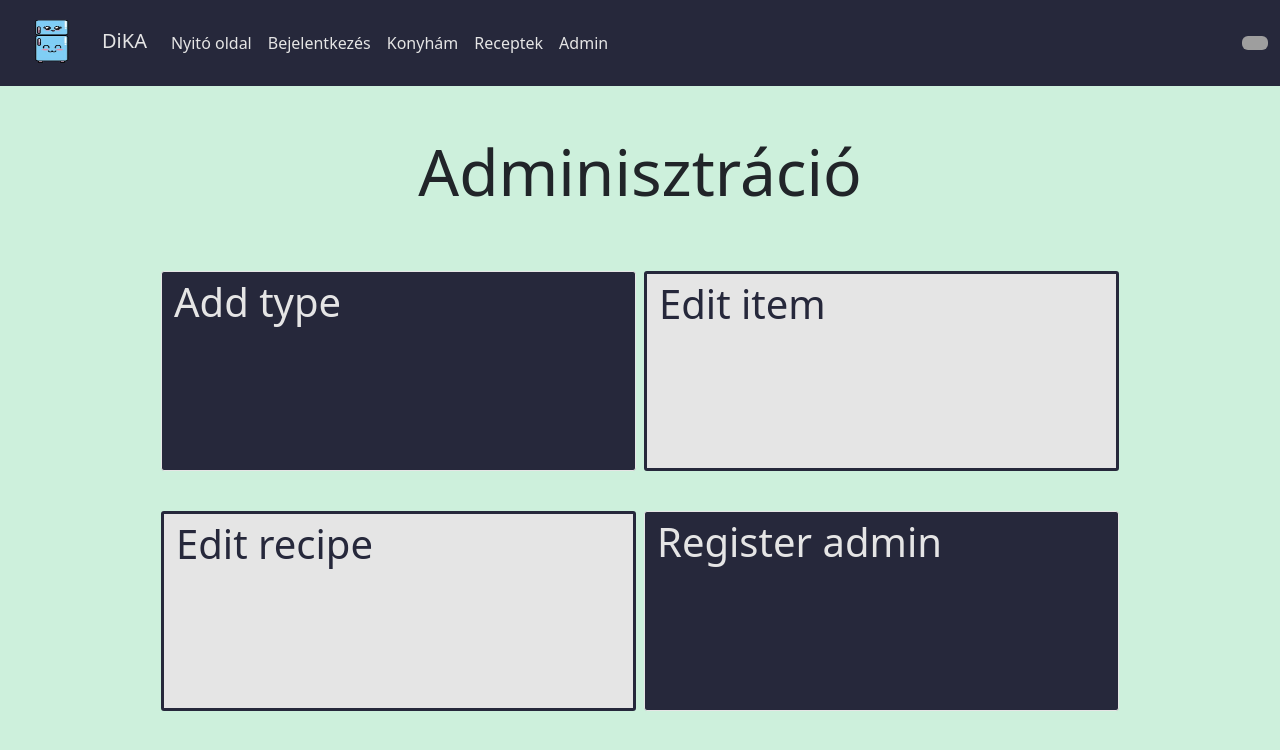
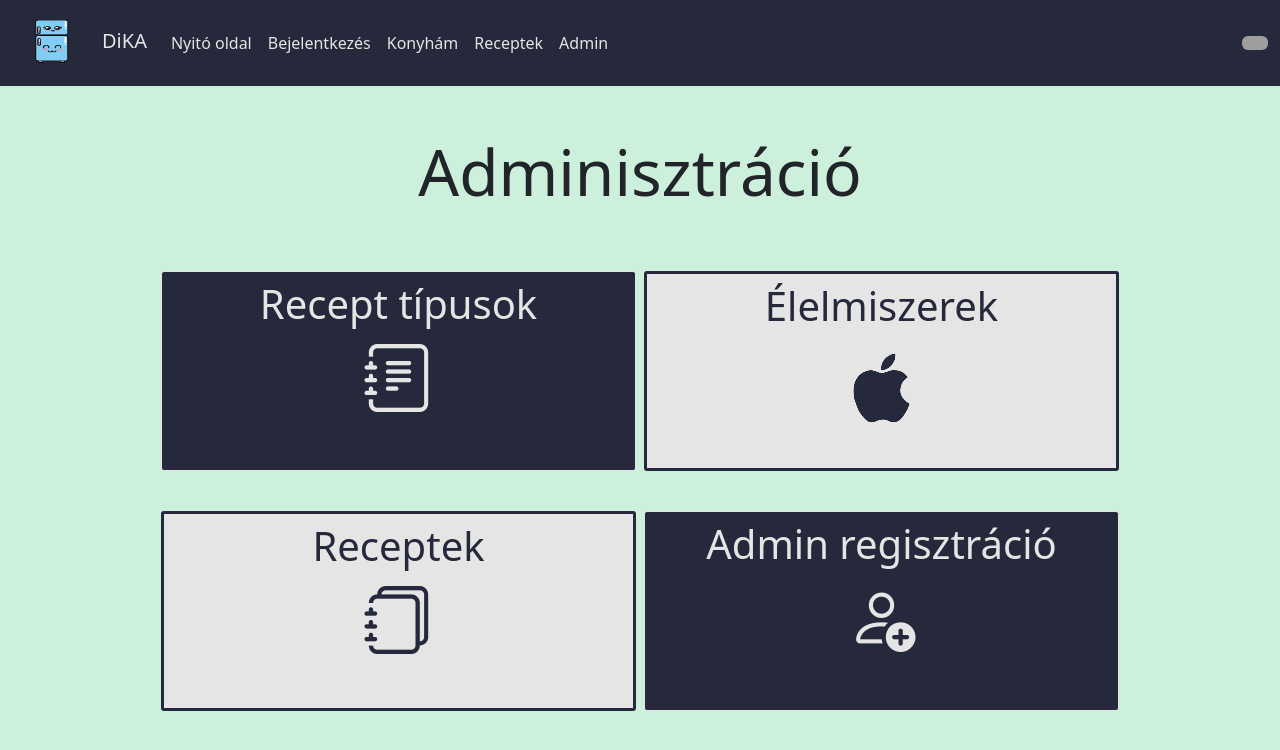
Before and after one commit to MeriLevente/Konyhai_Asszisztens_Projekt, a Vue app in the folder Frontend/: page /admin in a window 1280 px wide. Shown: the top 750 px of the page. Built offline with nearby package versions, Linux system fonts and the light colour scheme; no server answers; grey boxes are pictures that could not be loaded.

Commit message:
admin nav icons

```diff
--- a/Frontend/src/translations.ts
+++ b/Frontend/src/translations.ts
@@ -24,6 +24,10 @@ const i18n = createI18n({
 
             //AdminView
             admin_h1: "Adminisztráció",
+            edit_type: "Recept típusok",
+            admin_reg: "Admin regisztráció",
+            edit_recipes: "Receptek",
+            edit_items: "Élelmiszerek"
         },
         'en': {
             //HomeView
@@ -44,6 +48,10 @@ const i18n = createI18n({
 
             //AdminView
             admin_h1: "Administration",
+            edit_type: "Recipe types",
+            admin_reg: "Admin registration",
+            edit_recipes: "Recipes",
+            edit_items: "Items"
         }
     }
 });
--- a/Frontend/src/views/admin/AdminView.vue
+++ b/Frontend/src/views/admin/AdminView.vue
@@ -16,17 +16,21 @@
             <h1 class="display-3 text-center">{{t('admin_h1')}}</h1>
         </div>
         <div class="row row-content my-5 d-flex justify-content-center">
-            <div class="col-11 col-sm-5 admin-box-blue m-1" v-on:click="navigateToPage('/add-type')">
-                <p class="link-box-blue">Add type</p>
+            <div class="col-11 col-sm-5 p-2 admin-box-blue m-1" v-on:click="navigateToPage('/add-type')">
+                <p class="text-center display-5 link-box-blue">{{ t("edit_type") }}</p>
+                <i class="bi bi-journal-text d-flex justify-content-center link-box-blue"></i>
             </div>
             <div class="col-11 col-sm-5 admin-box-white m-1" v-on:click="navigateToPage('/edit-items')">
-                <p class="link-box-white">Edit item</p>
+                <p class="text-center p-2 display-5 link-box-white">{{ t("edit_items") }}</p>
+                <i class="bi bi-apple d-flex justify-content-center link-box-white"></i>
             </div>
-            <div class="col-11 col-sm-5 admin-box-white m-1" v-on:click="navigateToPage('/edit-recipes')">
-                <p class="link-box-white">Edit recipe</p>
+            <div class="col-11 col-sm-5 p-2 admin-box-white m-1" v-on:click="navigateToPage('/edit-recipes')">
+                <p class="text-center display-5 link-box-white">{{ t("edit_recipes") }}</p>
+                <i class="bi bi-journals d-flex justify-content-center link-box-white"></i>
             </div>
-            <div class="col-11 col-sm-5 admin-box-blue m-1" v-on:click="navigateToPage('/register-admin')">
-                <p class="link-box-blue">Register admin</p>
+            <div class="col-11 col-sm-5 p-2 admin-box-blue m-1" v-on:click="navigateToPage('/register-admin')">
+                <p class="text-center display-5 link-box-blue">{{ t("admin_reg") }}</p>
+                <i class="bi bi-person-add d-flex justify-content-center link-box-blue"></i>
             </div>
         </div>
     </div>
@@ -59,9 +63,17 @@
         color: var(--mercury);
     }
 
+    i.link-box-blue {
+        font-size: 8.5vh;
+    }
+
     .link-box-white{
         text-decoration: none;
         font-size: 5vh;
         color: var(--ebony-clay);
     }
+
+    i.link-box-white {
+        font-size: 8.5vh;
+    }
 </style>
```
